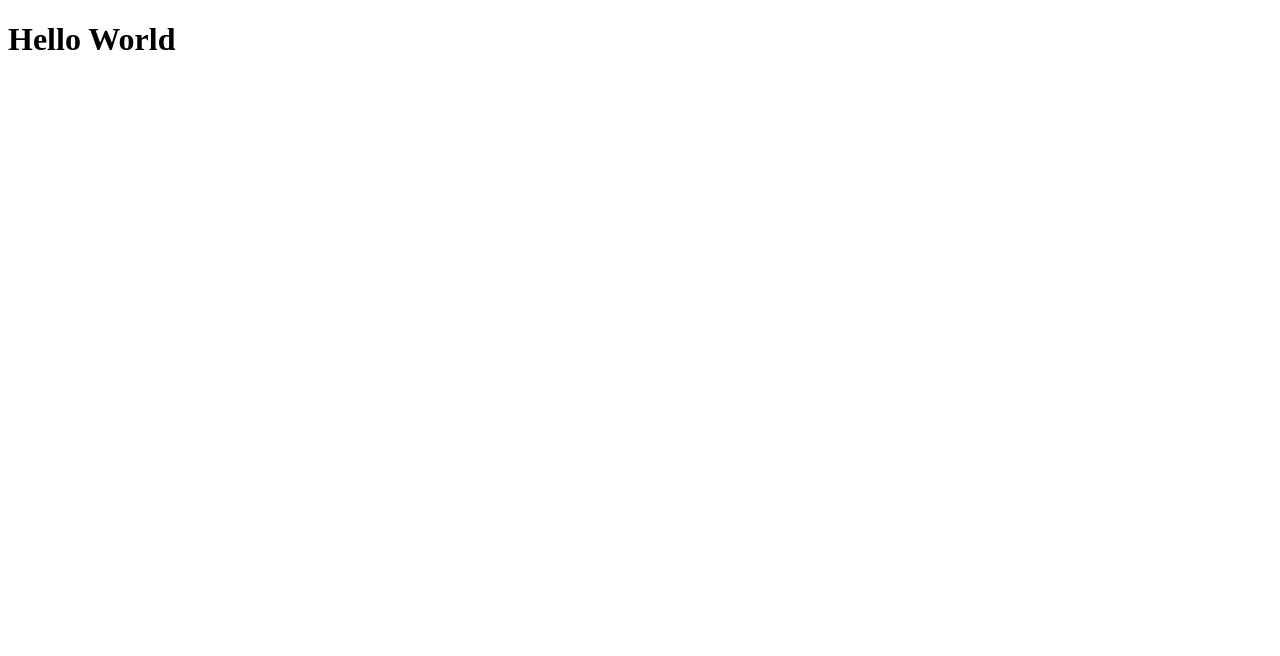
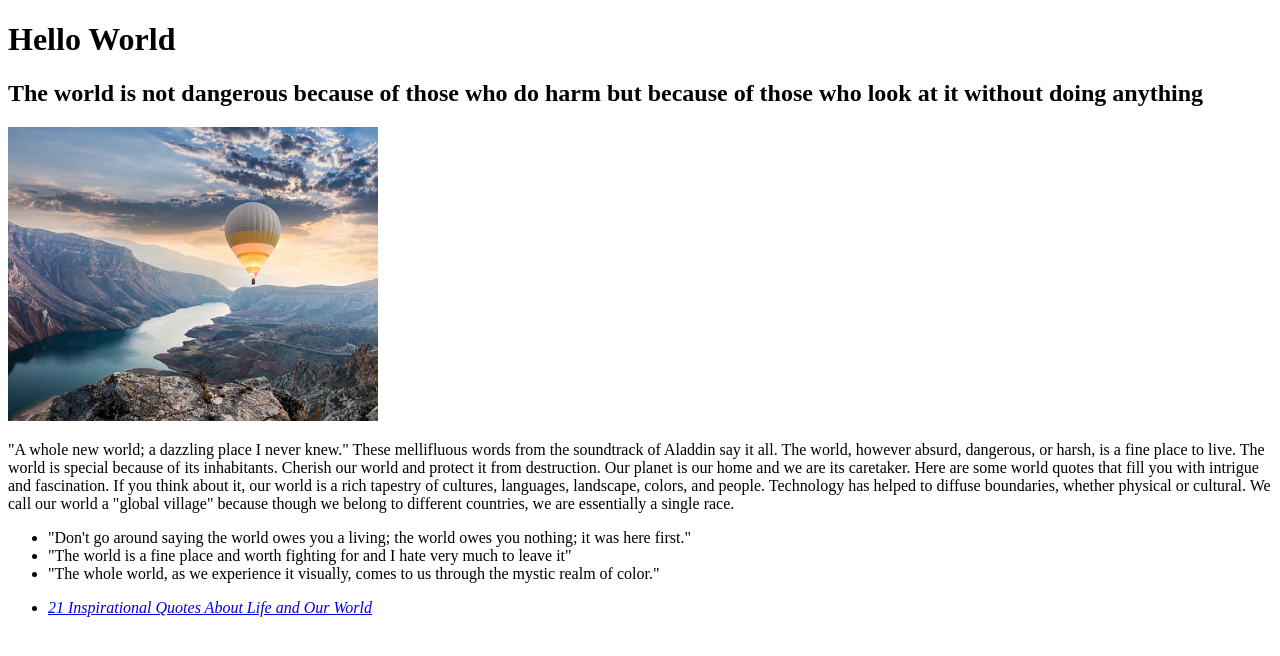
Before and after one commit to HalynaG/hello-world, a plain HTML site: page index.html in a window 1280 px wide. Drawn offline with Linux system fonts and the light colour scheme.

Commit message:
About world

```diff
--- a/index.html
+++ b/index.html
@@ -8,5 +8,58 @@
   </head>
   <body>
     <h1>Hello World</h1>
+    <h2>
+      The world is not dangerous because of those who do harm but because of
+      those who look at it without doing anything
+    </h2>
+    <main>
+      <img
+        src="./images/istockphoto-1297349747-170667a.jpg"
+        alt="incredible world"
+        width="370"
+        height="294"
+      />
+
+      <p>
+        "A whole new world; a dazzling place I never knew." These mellifluous
+        words from the soundtrack of Aladdin say it all. The world, however
+        absurd, dangerous, or harsh, is a fine place to live. The world is
+        special because of its inhabitants. Cherish our world and protect it
+        from destruction. Our planet is our home and we are its caretaker. Here
+        are some world quotes that fill you with intrigue and fascination. If
+        you think about it, our world is a rich tapestry of cultures, languages,
+        landscape, colors, and people. Technology has helped to diffuse
+        boundaries, whether physical or cultural. We call our world a "global
+        village" because though we belong to different countries, we are
+        essentially a single race.
+      </p>
+      <ul>
+        <li>
+          "Don't go around saying the world owes you a living; the world owes
+          you nothing; it was here first."
+        </li>
+        <li>
+          "The world is a fine place and worth fighting for and I hate very much
+          to leave it"
+        </li>
+        <li>
+          "The whole world, as we experience it visually, comes to us through
+          the mystic realm of color."
+        </li>
+      </ul>
+    </main>
+
+    <footer>
+      <address>
+        <ul>
+          <li>
+            <a
+              href="https://www.liveabout.com/quotes-glimpse-of-our-world-2832810#:~:text=%22The%20world%20is%20not%20dangerous,at%20it%20without%20doing%20anything.%22&text=%22Don't%20go%20around%20saying,%3B%20it%20was%20here%20first.%22&text=%22The%20most%20incomprehensible%20thing%20about,it%20is%20at%20all%20comprehensible.%22"
+              >21 Inspirational Quotes About Life and Our World</a
+            >
+          </li>
+        </ul>
+      </address>
+    </footer>
   </body>
 </html>
```
Also changed, not shown: images/istockphoto-1297349747-170667a.jpg (added).
